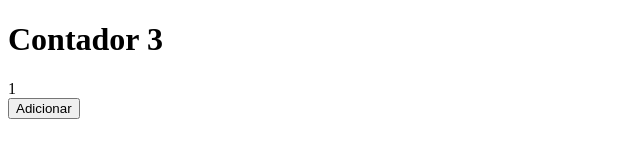
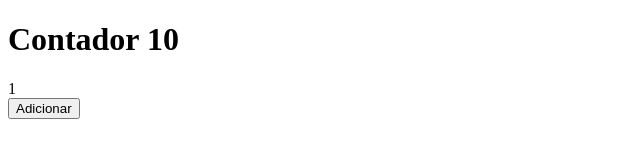
Before and after one commit to FelipeBMN/vercel, a Next.js app: page / in a window 1280 px wide. Shown: the top 160 px of the page, without its empty margins (0-640 px from the left). Built offline with nearby package versions, Linux system fonts and the light colour scheme.

Commit message:
Update index.js

```diff
--- a/pages/index.js
+++ b/pages/index.js
@@ -3,7 +3,7 @@ import { useState } from 'react';
 function Home() {
     return (
         <div>
-            <h1>Contador 3</h1>
+            <h1>Contador 10</h1>
             <Contador />
         </div>
     )
```
